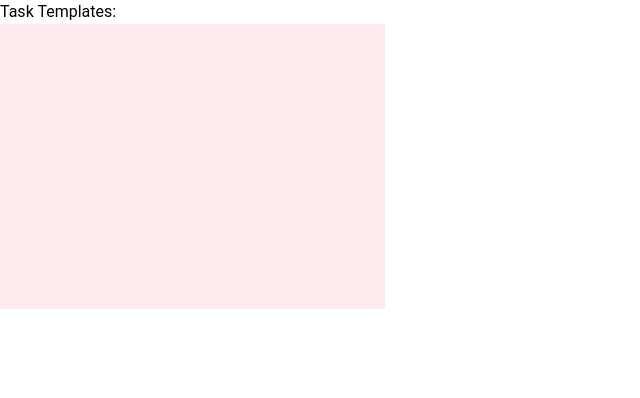
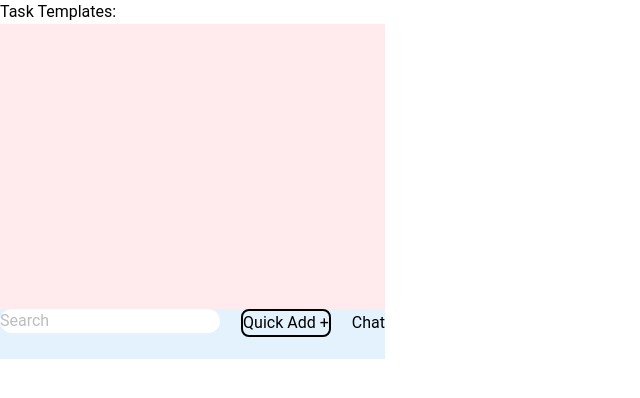
Before and after one commit to codeUWE/breakItDown, a React (Vite) app in the folder frontend/: page / in a window 1280 px wide. Shown: the top 398 px of the page, without its empty margins (0-640 px from the left). Built offline with nearby package versions, Linux system fonts and the light colour scheme.

Commit message:
actionbar styling part 1

```diff
--- a/frontend/package.json
+++ b/frontend/package.json
@@ -11,6 +11,7 @@
   },
   "dependencies": {
     "@material-tailwind/react": "^2.1.9",
+    "missing": "^0.0.1",
     "react": "^18.2.0",
     "react-dom": "^18.2.0"
   },
--- a/frontend/src/App.jsx
+++ b/frontend/src/App.jsx
@@ -3,10 +3,13 @@ import './App.css';
 //components
 import Tasks from './components/Tasks';
 
+import Actionbar from './components/Actionbar';
+
 function App() {
 	return (
 		<>
 			<Tasks />
+			<Actionbar />
 		</>
 	);
 }
--- /dev/null
+++ b/frontend/src/components/Actionbar.jsx
@@ -0,0 +1,19 @@
+import Chat from './Chat';
+import QuickAdd from './QuickAdd';
+import SearchBar from './SearchBar';
+
+function Actionbar() {
+	return (
+		<>
+			<div className="w-[385px] h-[50px] bg-blue-50">
+                <div className='flex flex-row justify-between content-center'>
+                <SearchBar />
+                <QuickAdd />
+                <Chat />
+                </div>
+            </div>
+		</>
+	);
+}
+
+export default Actionbar;
--- /dev/null
+++ b/frontend/src/components/Chat.jsx
@@ -0,0 +1,9 @@
+const Chat = ({ onClick }) => {
+    return (
+      <button onClick={onClick}>
+        Chat
+      </button>
+    );
+  };
+
+  export default Chat;
--- /dev/null
+++ b/frontend/src/components/QuickAdd.jsx
@@ -0,0 +1,9 @@
+const QuickAdd = ({ onClick }) => {
+  return (
+    <button className="rounded-lg border-2 border-black" onClick={onClick}>
+      Quick Add +
+    </button>
+  );
+};
+
+export default QuickAdd;
--- /dev/null
+++ b/frontend/src/components/SearchBar.jsx
@@ -0,0 +1,26 @@
+import React, { useState } from 'react';
+
+const SearchBar = ({ data, onSearch }) => {
+  const [query, setQuery] = useState('');
+
+  const handleChange = (event) => {
+    const newQuery = event.target.value;
+    setQuery(newQuery);
+    onSearch(newQuery);
+  };
+
+	return (
+		<>
+        <div>
+      <input className='rounded-full'
+        type="text"
+        value={query}
+        onChange={handleChange}
+        placeholder="Search"
+      />
+    </div>
+		</>
+	);
+}
+
+export default SearchBar;
```
Also changed, not shown: 1 other file (tests, documents, lock files or other folders).
